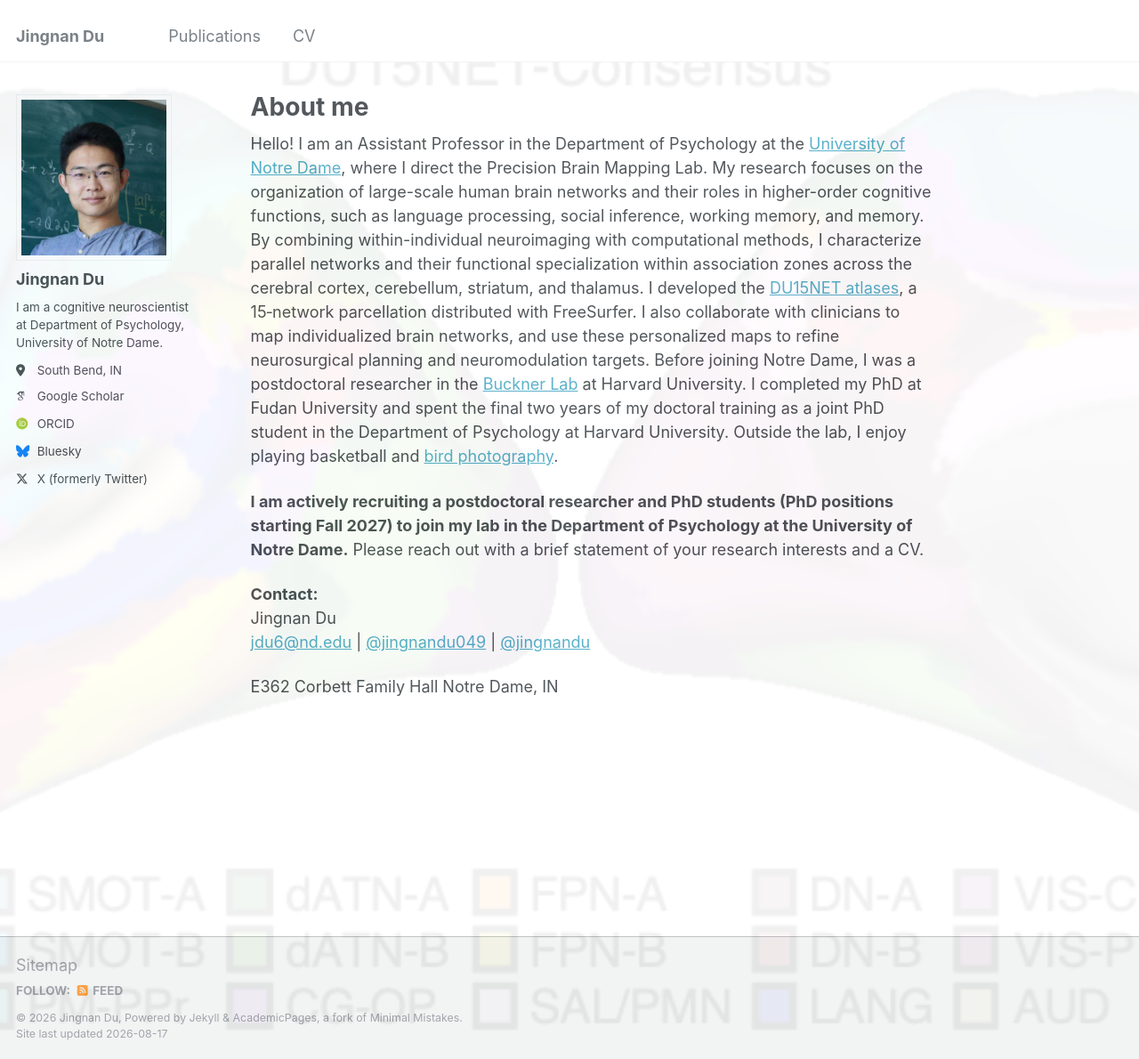
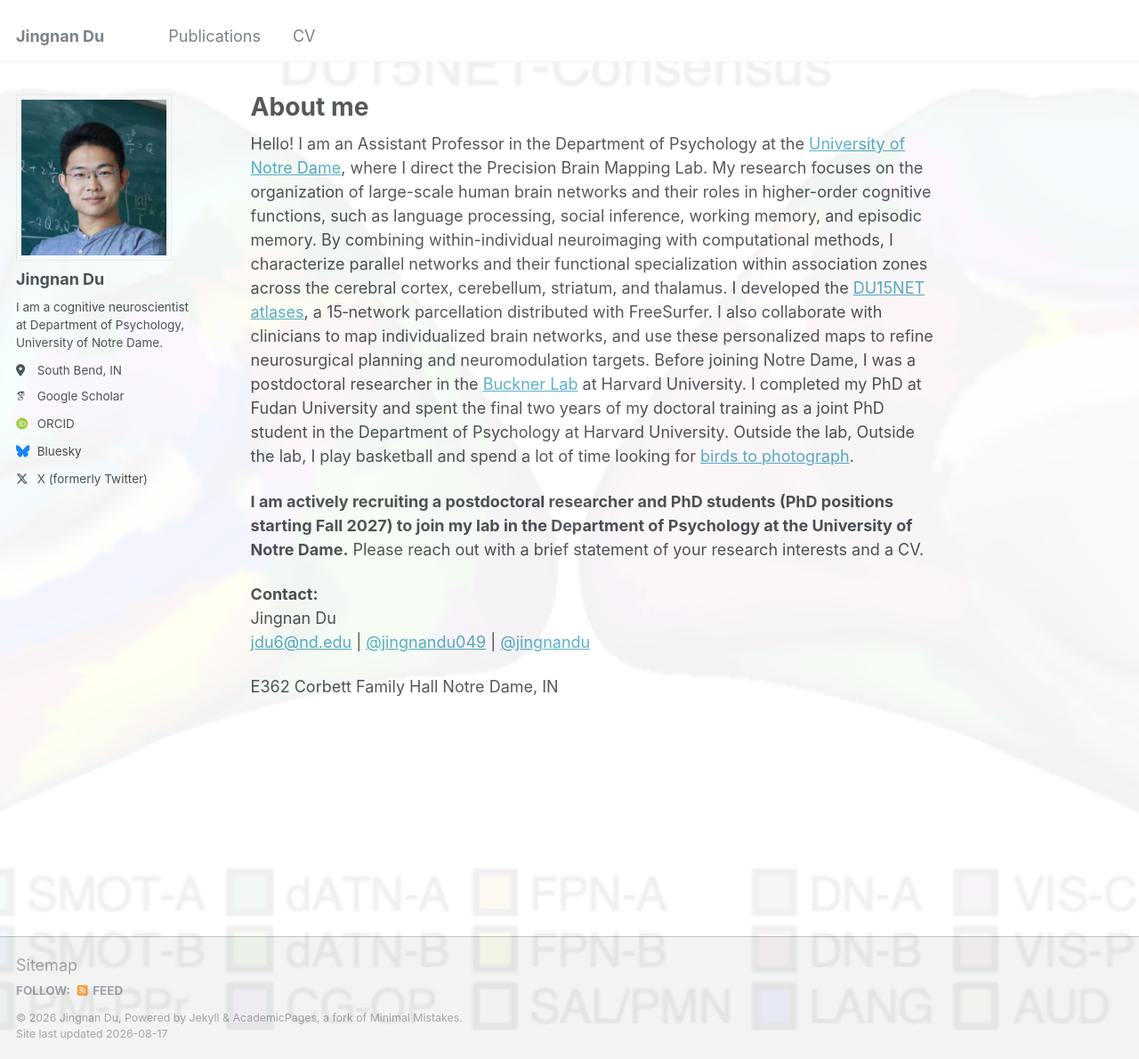
Before and after one commit to jingnandu93/jingnandu93.github.io, a Jekyll site: the page built from _pages/about.md, in a window 1280 px wide and 1190 px high. Shown: the whole window at 89% size. Built offline with Jekyll 4.4.1, drawn with Linux system fonts in a browser that asks for light colours; some web fonts are replaced.

Commit message:
Update about.md

```diff
--- a/_pages/about.md
+++ b/_pages/about.md
@@ -27,7 +27,7 @@ redirect_from:
 </style>
 <div class="background-img"></div>
 
- Hello! I am an Assistant Professor in the Department of Psychology at the [University of Notre Dame](https://psychology.nd.edu/people/faculty/jingnan-du/), where I direct the Precision Brain Mapping Lab. My research focuses on the organization of large-scale human brain networks and their roles in higher-order cognitive functions, such as language processing, social inference, working memory, and memory. By combining within-individual neuroimaging with computational methods, I characterize parallel networks and their functional specialization within association zones across the cerebral cortex, cerebellum, striatum, and thalamus. I developed the [DU15NET atlases](https://freesurfer.net/fswiki/CorticalParcellation_DU15NET), a 15‑network parcellation distributed with FreeSurfer. I also collaborate with clinicians to map individualized brain networks, and use these personalized maps to refine neurosurgical planning and neuromodulation targets. Before joining Notre Dame, I was a postdoctoral researcher in the [Buckner Lab](https://bucknerlab.fas.harvard.edu/) at Harvard University. I completed my PhD at Fudan University and spent the final two years of my doctoral training as a joint PhD student in the Department of Psychology at Harvard University. Outside the lab, I enjoy playing basketball and [bird photography](/birds/).
+ Hello! I am an Assistant Professor in the Department of Psychology at the [University of Notre Dame](https://psychology.nd.edu/people/faculty/jingnan-du/), where I direct the Precision Brain Mapping Lab. My research focuses on the organization of large-scale human brain networks and their roles in higher-order cognitive functions, such as language processing, social inference, working memory, and episodic memory. By combining within-individual neuroimaging with computational methods, I characterize parallel networks and their functional specialization within association zones across the cerebral cortex, cerebellum, striatum, and thalamus. I developed the [DU15NET atlases](https://freesurfer.net/fswiki/CorticalParcellation_DU15NET), a 15‑network parcellation distributed with FreeSurfer. I also collaborate with clinicians to map individualized brain networks, and use these personalized maps to refine neurosurgical planning and neuromodulation targets. Before joining Notre Dame, I was a postdoctoral researcher in the [Buckner Lab](https://bucknerlab.fas.harvard.edu/) at Harvard University. I completed my PhD at Fudan University and spent the final two years of my doctoral training as a joint PhD student in the Department of Psychology at Harvard University. Outside the lab, Outside the lab, I play basketball and spend a lot of time looking for [birds to photograph](/birds/).
 
  **I am actively recruiting a postdoctoral researcher and PhD students (PhD positions starting Fall 2027) to join my lab in the Department of Psychology at the University of Notre Dame.** Please reach out with a brief statement of your research interests and a CV.
 
```
